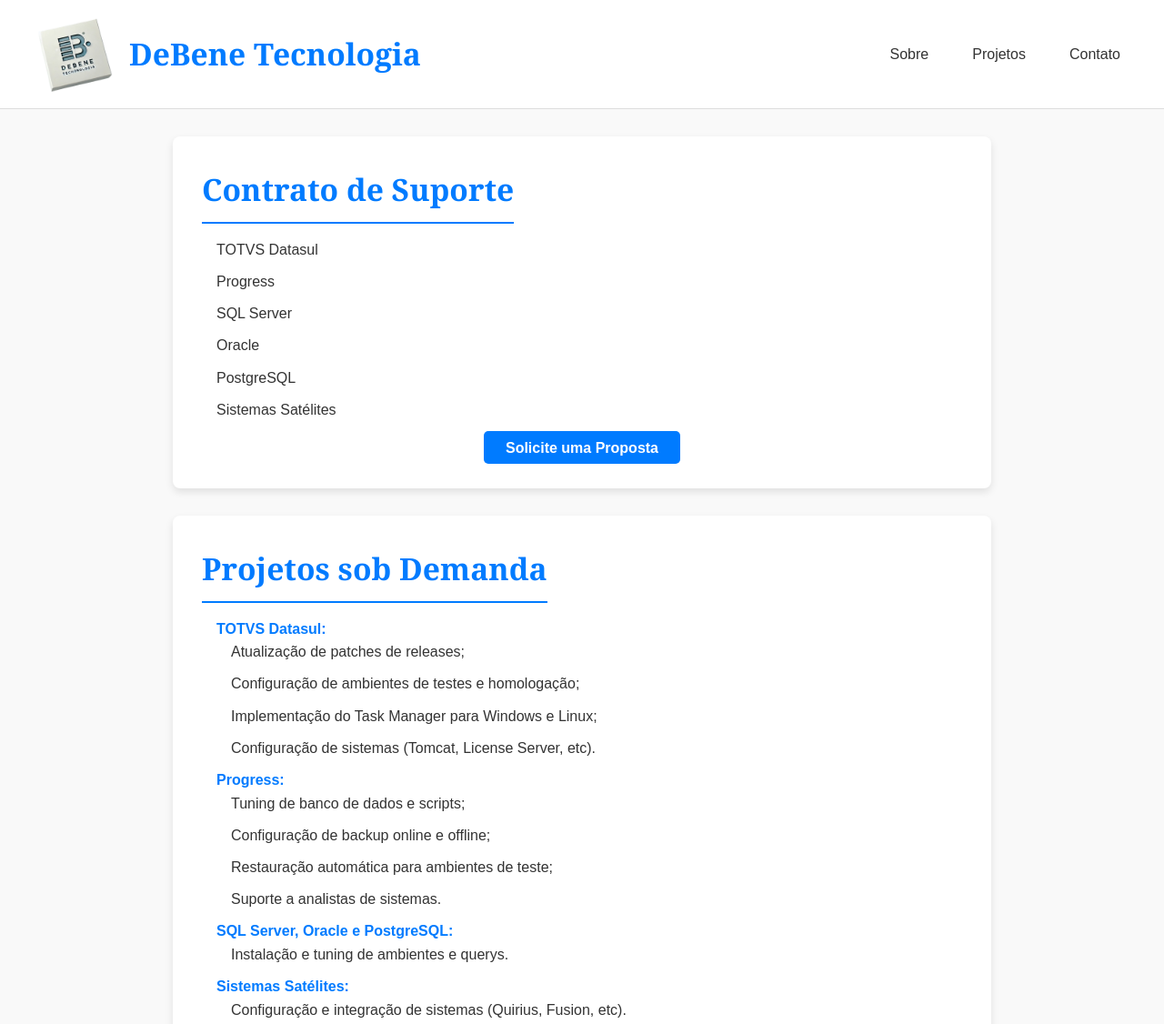
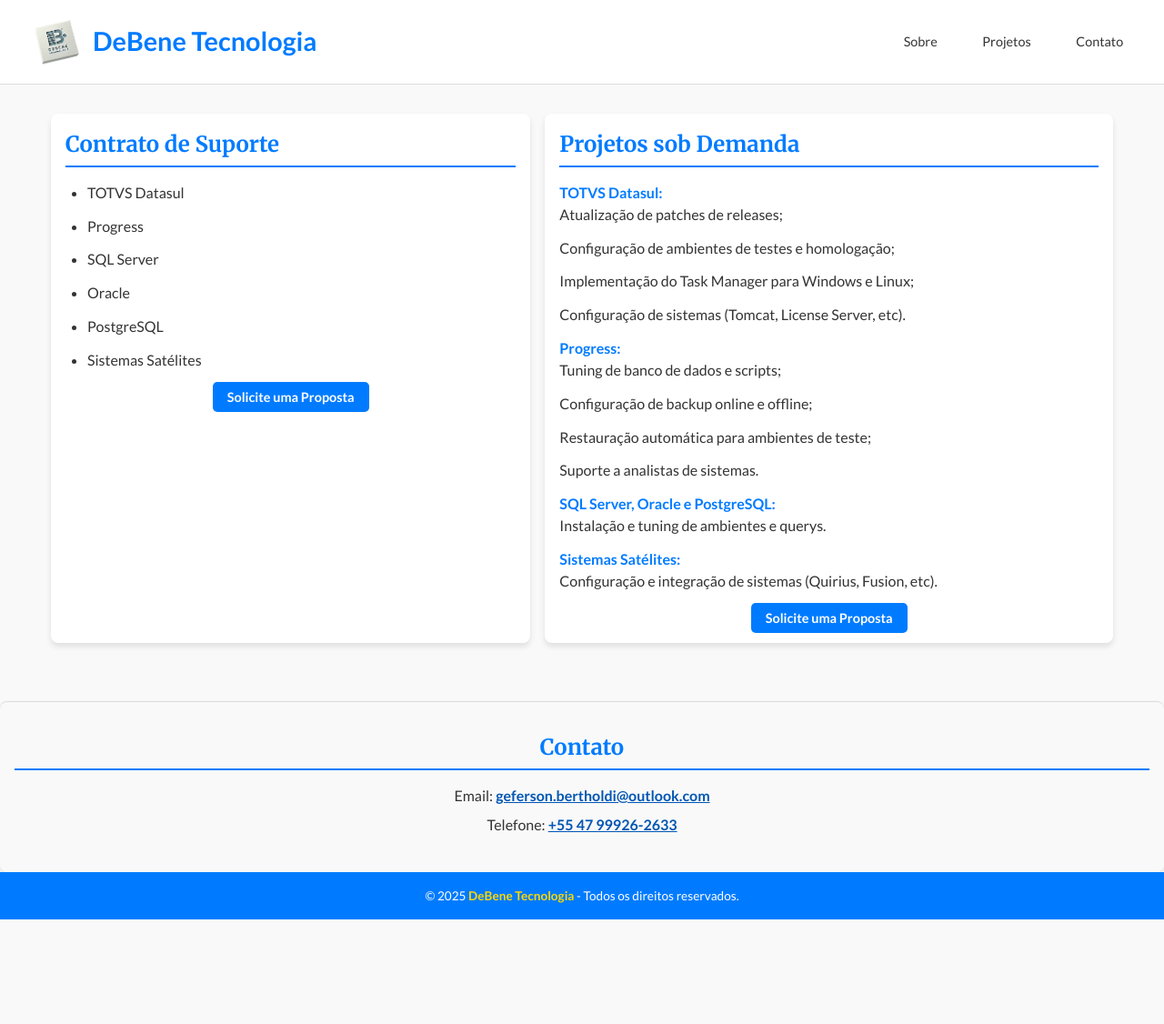
Before and after one commit to giuseppeBertholdi/Personal-Website, a plain HTML site: page public/debene.html in a window 1280 px wide. Shown: the top 1126 px of the page at 91% size. After the commit the page ends 1011 px from the top, so only its background shows below. Drawn offline with Linux system fonts and the light colour scheme.

Commit message:
commit giuseppeDev

```diff
--- a/contador.json
+++ b/contador.json
@@ -1 +1 @@
-{"total":310}
+{"total":311}
--- a/public/debene.html
+++ b/public/debene.html
@@ -4,6 +4,7 @@
     <meta charset="UTF-8">
     <meta name="viewport" content="width=device-width, initial-scale=1.0">
     <title>DeBene Tecnologia</title>
+    <link href="https://fonts.googleapis.com/css2?family=Merriweather:wght@400;700&family=Lato:wght@400;700&display=swap" rel="stylesheet">
     <style>
         :root {
             --primary-color: #ffffff;
@@ -12,7 +13,8 @@
             --text-color: #333333;
             --background-color: #f9f9f9;
             --button-hover: #0056b3;
-            --font-family: 'Arial', sans-serif;
+            --font-title: 'Merriweather', serif;
+            --font-body: 'Lato', sans-serif;
         }
 
         * {
@@ -22,91 +24,101 @@
         }
 
         body {
-            font-family: var(--font-family);
+            font-family: var(--font-body);
             color: var(--text-color);
             background-color: var(--background-color);
-            line-height: 1.6;
+            line-height: 1.5;
         }
+
         header {
             display: flex;
             justify-content: space-between;
             align-items: center;
-            padding: 2rem 2rem;
+            padding: 1rem 2rem;
             background-color: var(--primary-color);
             border-bottom: 1px solid #ddd;
             position: sticky;
             top: 0;
-            height: 15vh;
             z-index: 1000;
         }
 
         .logo-container {
             display: flex;
             align-items: center;
-    gap: 10px; /* Espaço entre o texto e a logo */
+            gap: 10px;
         }
 
         .logo {
-    font-size: 2.1rem;
-    font-family: Cambria, Cochin, Georgia, Times, 'Times New Roman', serif;
+            font-size: 1.8rem;
             font-weight: bold;
             color: var(--secondary-color);
         }
 
         .iconic {
-    width: 100px; /* Ajuste do tamanho da logo */
+            width: 60px;
             height: auto;
-    object-fit: contain;
         }
 
-
-        header nav {
+        nav {
             display: flex;
-            gap: 1rem;
+            gap: 1.5rem;
         }
 
-        header nav a {
+        nav a {
             color: var(--text-color);
             text-decoration: none;
-            font-size: 1rem;
-            padding: 0.5rem 1rem;
-            transition: all 0.3s ease;
+            font-size: 0.9rem;
+            padding: 0.3rem 0.8rem;
+            border-radius: 5px;
+            transition: background-color 0.3s ease;
         }
 
-        header nav a:hover {
+        nav a:hover {
             background-color: var(--secondary-color);
             color: #fff;
-            border-radius: 5px;
-        }
-        section {
-    padding: 2rem;
-    max-width: 900px;
-    margin: auto;
-    margin-top: 30px; /* Aumentado o espaçamento superior */
-    background: #fff;
-    box-shadow: 0 4px 8px rgba(0, 0, 0, 0.1);
-    border-radius: 8px;
-    margin-bottom: 1.5rem;
         }
 
+        .container {
+            display: flex;
+            flex-wrap: wrap;
+            gap: 1rem;
+            justify-content: space-between;
+            padding: 2rem 1rem;
+            max-width: 1200px;
+            margin: 0 auto;
+        }
+
+        section {
+            flex: 1 1 calc(33.33% - 1rem);
+            min-width: 300px;
+            padding: 1rem;
+            background: #fff;
+            box-shadow: 0 4px 6px rgba(0, 0, 0, 0.1);
+            border-radius: 8px;
+            transition: transform 0.3s ease;
+        }
+
+        section:hover {
+            transform: translateY(-5px);
+        }
 
         section h2 {
-            font-size: 2.1rem;
-            font-family: Cambria, Cochin, Georgia, Times, 'Times New Roman', serif;
+            font-family: var(--font-title);
+            font-size: 1.5rem;
             color: var(--secondary-color);
             margin-bottom: 1rem;
             border-bottom: 2px solid var(--secondary-color);
-            padding-bottom: 0.5rem;
-            display: inline-block;
+            padding-bottom: 0.3rem;
         }
 
         ul {
             list-style: none;
-            padding-left: 1rem;
+            padding: 0;
         }
 
         ul li {
-            margin-bottom: 0.6rem;
+            margin-bottom: 0.8rem;
+            font-family: var(--font-body);
         }
 
         ul li strong {
@@ -114,6 +126,8 @@
         }
 
         .button-container {
+            margin-top: 10px;
+            font-weight: bold;
             text-align: center;
             margin-top: 1rem;
         }
@@ -122,9 +136,8 @@
             text-decoration: none;
             color: #fff;
             background-color: var(--secondary-color);
-            padding: 0.6rem 1.5rem;
-            font-size: 1rem;
-            font-weight: bold;
+            padding: 0.5rem 1rem;
+            font-size: 0.9rem;
             border-radius: 5px;
             transition: background-color 0.3s ease;
         }
@@ -136,22 +149,75 @@
         footer {
             text-align: center;
             padding: 1rem;
-            background-color: var(--primary-color);
-            border-top: 1px solid #ddd;
-            font-size: 0.9rem;
-        }
-
-        footer p {
-            margin: 0.5rem 0;
+            background-color: var(--secondary-color);
+            color: #fff;
+            font-size: 0.85rem;
         }
 
         footer a {
-            color: var(--secondary-color);
+            color: #ffd700;
             text-decoration: none;
+            font-weight: bold;
         }
 
         footer a:hover {
             text-decoration: underline;
+        }
+
+        #contact {
+            width: 100%;
+            text-align: center;
+            background-color: var(--background-color);
+            padding: 2rem 1rem;
+            border-top: 1px solid #ddd;
+            border-radius: 8px;
+            margin-top: 2rem;
+            box-shadow: 0 2px 4px rgba(0, 0, 0, 0.1);
+        }
+
+        #contact p {
+            margin-bottom: 0.5rem;
+        }
+
+        #contact a {
+            font-weight: bold;
+            color: var(--accent-color);
+        }
+
+        #contact a:hover {
+            text-decoration: underline;
+            color: var(--button-hover);
+        }
+
+        /* Ajuste para remover espaço em branco */
+        #about {
+            flex: 1 1 calc(25% - 1rem); /* Ocupa 25% do espaço */
+        }
+
+        @media (max-width: 768px) {
+            header {
+                flex-direction: column;
+                align-items: flex-start;
+            }
+
+            nav {
+                flex-wrap: wrap;
+                justify-content: center;
+                gap: 0.8rem;
+            }
+
+            section {
+                flex: 1 1 100%;
+            }
+
+            .logo-container {
+                flex-direction: column;
+                gap: 5px;
+            }
+
+            #contact {
+                padding: 1.5rem;
+            }
         }
     </style>
 </head>
@@ -168,10 +234,10 @@
         </nav>
     </header>
 
-
+    <main class="container">
         <section id="about">
             <h2>Contrato de Suporte</h2>
-        <ul>
+            <ul style="list-style-type: disc; margin-left: 1.5rem;">
                 <li>TOTVS Datasul</li>
                 <li>Progress</li>
                 <li>SQL Server</li>
@@ -183,6 +249,7 @@
                 <a href="#contact">Solicite uma Proposta</a>
             </div>
         </section>
+
 
         <section id="projects">
             <h2>Projetos sob Demanda</h2>
@@ -218,6 +285,7 @@
                 <a href="#contact">Solicite uma Proposta</a>
             </div>
         </section>
+    </main>
 
     <section id="contact">
         <h2>Contato</h2>
```
Also changed, not shown: 1 other file. Lines whose indentation alone changed are shown as unchanged.
